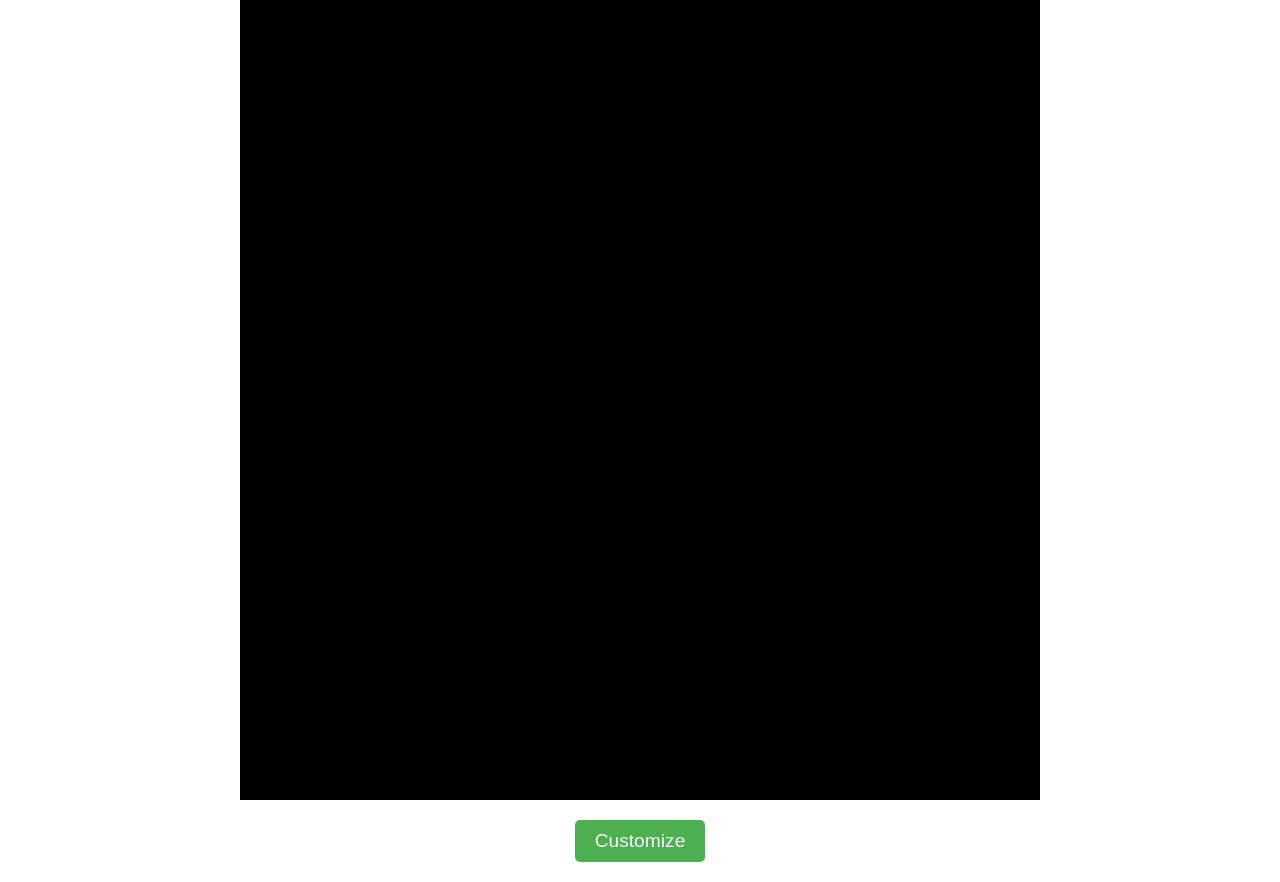
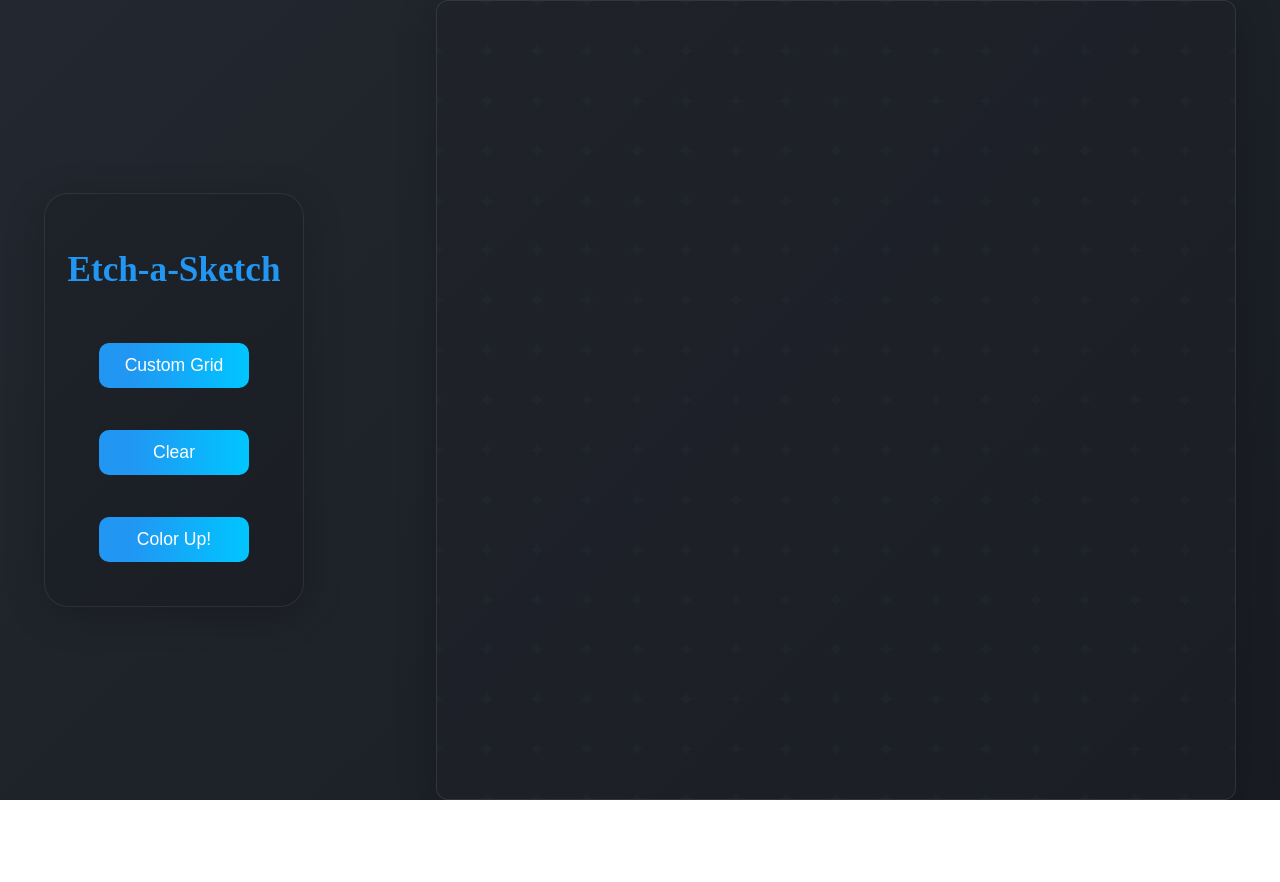
Before and after one commit to arielfmueller/Etch-a-Sketch, a plain HTML site: page index.html in a window 1280 px wide. After the commit the page ends 800 px from the top, so only its background shows below. Drawn offline with Linux system fonts and the light colour scheme.

Commit message:
Updated the UI elements and added new features
UI with a modern look and new Clear and Color Up! buttons

```diff
--- a/index.html
+++ b/index.html
@@ -1,13 +1,13 @@
 <!DOCTYPE html>
 <html lang="en">
-<head>
-    <meta charset="UTF-8">
-    <meta name="viewport" content="width=device-width, initial-scale=1.0">
+  <head>
+    <meta charset="UTF-8" />
+    <meta name="viewport" content="width=device-width, initial-scale=1.0" />
     <title>Etch-a-Sketch</title>
-    <link rel="stylesheet" href="style.css">
-</head>
-<body>
+    <link rel="stylesheet" href="style.css" />
+  </head>
+  <body>
     <div id="container"></div>
     <script defer src="java.js"></script>
-</body>
+  </body>
 </html>
--- a/java.js
+++ b/java.js
@@ -1,41 +1,84 @@
-const container = document.querySelector("#container")
+// Setting up the UI base elements
+const body = document.querySelector("body");
+
+const divMenu = document.createElement("div");
+divMenu.setAttribute("class", "menu");
+body.appendChild(divMenu);
+
+const title = document.createElement("h1");
+title.textContent = "Etch-a-Sketch";
+title.setAttribute("class", "title");
+divMenu.appendChild(title);
+
+// Setting up the starting grid
+const container = document.querySelector("#container");
 let squaresPerLine = 16;
-let totalSquares = squaresPerLine ** 2
+let totalSquares = squaresPerLine ** 2;
+setGrid(totalSquares);
 
+// Function to set-up the grid
 function setGrid(totalSquares) {
-    container.innerHTML = "" // clears the previous grid
+  container.innerHTML = ""; // clears the previous grid
 
-    const containerWidth = container.offsetWidth;
-    const squareSize = containerWidth/squaresPerLine
+  const containerWidth = container.clientWidth;
+  const squareSize = containerWidth / squaresPerLine;
 
-    for (let i = 0; i < totalSquares; i++) {
-    const square = document.createElement("div")
-    square.setAttribute("class", "square")
-    square.style.width = squareSize + "px"
-    square.style.height = squareSize + "px"
-    container.appendChild(square)
+  for (let i = 0; i < totalSquares; i++) {
+    const square = document.createElement("div");
+    square.setAttribute("class", "square");
+    square.style.width = squareSize + "px";
+    square.style.height = squareSize + "px";
+    container.appendChild(square);
     square.addEventListener("mouseover", () => {
-        square.style.background = "white"})
+      square.style.background = "#2196f3";
+    });
     // square.addEventListener("mouseleave", () => {
     //    square.style.background = "black"
     // });
-}}
+  }
+}
 
-setGrid(totalSquares)
+// Setting up the Customize Grid button
+const customizeBtn = document.createElement("button");
+customizeBtn.textContent = "Custom Grid";
+customizeBtn.addEventListener("click", () => {
+  let input = prompt("Enter the number of squares per line:");
+  let value = Number(input);
+  if (value >= 1 && value <= 100) {
+    squaresPerLine = value;
+    totalSquares = squaresPerLine ** 2;
+    setGrid(totalSquares);
+  } else {
+    alert("Enter a number between 1 and 100.");
+  }
+});
+divMenu.appendChild(customizeBtn);
 
-const btn = document.createElement("button")
-btn.textContent = "Customize"
-btn.addEventListener("click", () => {
-    let input = prompt("Enter the number of squares per line:")
-    let value = Number(input)
-    if (value >= 1 && value <=100) {
-        squaresPerLine = value
-        totalSquares = squaresPerLine **2
-        setGrid(totalSquares)
-    } else {
-        alert("Enter a number between 1 and 100.")
-    }
-})
+// Setting up the Clear button
+const clearBtn = document.createElement("button");
+clearBtn.textContent = "Clear";
+clearBtn.addEventListener("click", () => {
+  setGrid(totalSquares);
+});
+divMenu.appendChild(clearBtn);
 
-const body = document.querySelector("body")
-body.appendChild(btn)
+// Setting up the Pride button
+const colorBtn = document.createElement("button");
+colorBtn.textContent = "Color Up!";
+colorBtn.addEventListener("click", () => {
+  setGridRgb(totalSquares);
+});
+divMenu.appendChild(colorBtn);
+
+// Function to set-up the RGB coloring grid
+function setGridRgb() {
+  const squares = container.querySelectorAll(".square"); // Select all squares in the current grid
+  squares.forEach((square) => {
+    square.onmouseover = () => {
+      const r = Math.floor(Math.random() * 256);
+      const g = Math.floor(Math.random() * 256);
+      const b = Math.floor(Math.random() * 256);
+      square.style.background = `rgb(${r},${g},${b})`;
+    };
+  });
+}
--- a/style.css
+++ b/style.css
@@ -1,40 +1,94 @@
 :root {
   box-sizing: border-box;
   font-size: 16px;
-    --squareBackground: black;
+  --squareBackground: #23272f;
+  --accent: #2196f3;
+  --accent2: #00c6ff;
+  --menu-bg: rgba(0, 0, 0, 0.1);
+  --container-bg: rgba(36, 40, 48, 0.5);
+  --border: rgba(255, 255, 255, 0.08);
+  --shadow: 0 8px 40px 0 rgba(0, 0, 0, 0.18);
+  --text: #f3f6fa;
+  --title: #2196f3;
+}
+
+*,
+*::before,
+*::after {
+  box-sizing: border-box;
 }
 
 body {
   min-height: 100vh;
   display: flex;
-    flex-direction: column;
+  flex-direction: row-reverse;
   align-items: center;
   justify-content: center;
   margin: 0;
+  gap: 100px;
+  background: linear-gradient(135deg, #23272f 0%, #181c22 100%);
+  color: var(--text);
 }
 
 #container {
   display: flex;
   align-items: center;
   justify-content: center;
-    height: auto;
-    margin: 0 auto;
   flex-wrap: wrap;
   width: 800px;
+  height: 800px;
+  min-width: 800px;
+  min-height: 800px;
+  border-radius: 12px;
+  border: 1px solid var(--border);
+  background: var(--container-bg);
+  box-shadow: var(--shadow);
+  overflow: hidden;
 }
 
 .square {
-    background-color: var(--squareBackground);
-    /* transition: background 0.5s; */
+  background-color: rgba(0, 0, 0, 0.1);
+  border-radius: 8px;
+  transition: background 0.3s;
 }
 
 button {
-    margin: 20px auto;
-    padding: 10px 20px;
-    font-size: 1.2rem;
+  margin: 12px auto;
+  padding: 12px 24px;
+  font-size: 1.1rem;
   cursor: pointer;
-    background-color: #4CAF50;
+  background: linear-gradient(90deg, var(--accent) 20%, var(--accent2) 100%);
   color: white;
   border: none;
-    border-radius: 5px;
+  border-radius: 10px;
+  min-width: 150px;
+  transition: background 0.3s, transform 0.2s, box-shadow 0.2s;
 }
+
+button:hover {
+  background: linear-gradient(90deg, var(--accent2) 60%, var(--accent) 100%);
+  transform: translateY(-2px) scale(1.04);
+}
+
+.menu {
+  display: flex;
+  flex-direction: column;
+  align-items: center;
+  justify-content: center;
+  width: 260px;
+  padding: 32px 20px;
+  background: var(--menu-bg);
+  box-shadow: var(--shadow);
+  border-radius: 24px;
+  margin: 0 32px 0 0;
+  border: 1px solid var(--border);
+  color: var(--text);
+  gap: 18px;
+}
+
+.title {
+  font-size: 2.2rem;
+  width: 100%;
+  text-align: center;
+  color: var(--title);
+}
```
Lines whose indentation alone changed are shown as unchanged.
